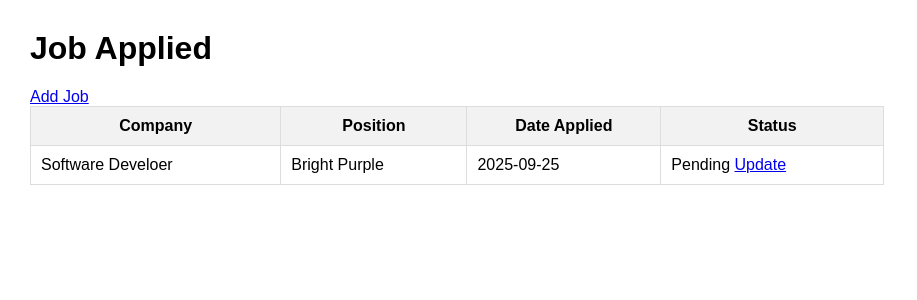
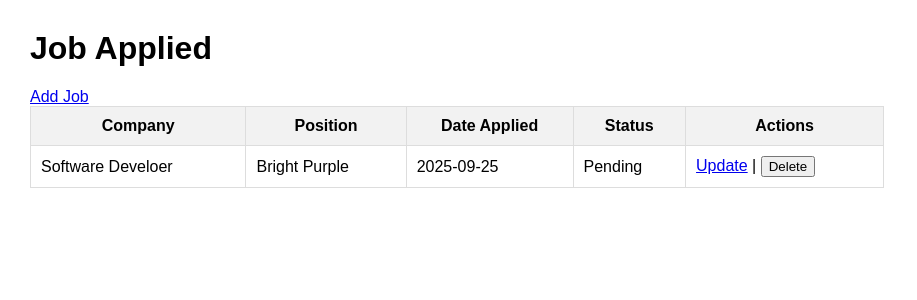
Before and after one commit to DaniAkiode/Codecademy-Projects, a Flask app: page / in a window 1280 px wide. Shown: the top 300 px of the page, without its empty margins (0-917 px from the left). Run offline with Flask 3, Linux system fonts and the light colour scheme; data comes from the database, SQL or seed files in the repository; both versions use the stored data as it was after the commit.

Commit message:
Jobs can be deleted

```diff
--- a/PortfolioProjects/ProjectPipline/Job-Tracker/app.py
+++ b/PortfolioProjects/ProjectPipline/Job-Tracker/app.py
@@ -64,6 +64,15 @@ def update_job(job_id):
     return render_template("update_job.html", job=job)
 
 
+@app.route("/delete/<int:job_id>", methods=["POST"])
+def delete_job(job_id):
+    conn = sqlite3.connect("jobs.db")
+    c = conn.cursor()
+    c.execute("DELETE FROM jobs WHERE id = ?", (job_id,))
+    conn.commit()
+    conn.close()
+    return redirect("/")
+
 
 if __name__ == "__main__":
     init_db()
--- a/PortfolioProjects/ProjectPipline/Job-Tracker/templates/index.html
+++ b/PortfolioProjects/ProjectPipline/Job-Tracker/templates/index.html
@@ -13,13 +13,21 @@
                 <th>Position</th>
                 <th>Date Applied</th>
                 <th>Status</th>
+                <th>Actions</th>
             </tr>
             {% for job in jobs%}
             <tr>
                 <td>{{ job[1] }}</td>
                 <td>{{ job[2] }}</td>
                 <td>{{ job[3] }}</td>
-                <td>{{ job[4] }} <a href="{{ url_for('update_job', job_id=job[0]) }}">Update</a></td>
+                <td>{{ job[4] }}</td>
+                <td>
+                    <a href="{{ url_for('update_job', job_id=job[0]) }}">Update</a>
+                    |
+                    <form action="{{ url_for('delete_job', job_id=job[0]) }}" method="POST" style="display:inline;">
+                        <button type="submit" onclick="return confirm('Are you sure you want to delete this job?')">Delete</button>
+                    </form>
+                </td>
             </tr>
             {% endfor %}
         </table>
```
Also changed, not shown: PortfolioProjects/ProjectPipline/Job-Tracker/job.db (added), PortfolioProjects/ProjectPipline/Job-Tracker/jobs.db.
